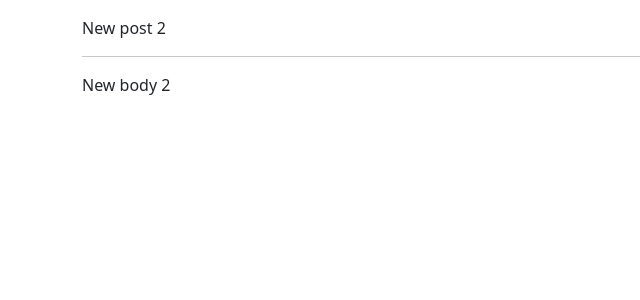
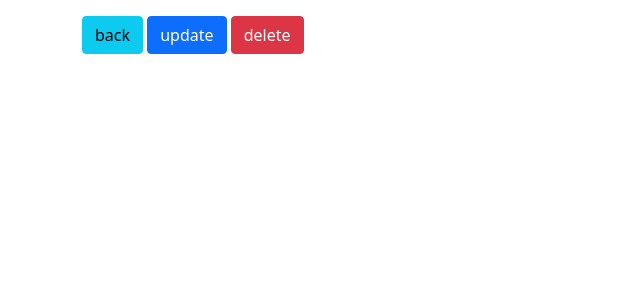
Before and after one commit to Mike-Lemelin/SENG2040-A4, a Django app: page /14/ in a window 1280 px wide. Shown: the top 300 px of the page, without its empty margins (0-640 px from the left). Run offline with Django 5.2, Linux system fonts and the light colour scheme; data comes from the database, SQL or seed files in the repository; some libraries are stand-ins or nearby versions.

Commit message:
Added back button functionality in the details pages

```diff
--- /dev/null
+++ b/dj_ajax/src/posts/static/posts/detail.js
@@ -0,0 +1,5 @@
+const backBtn = document.getElementById('back-btn')
+
+backBtn.addEventListener('click', ()=> {
+    history.back()
+})
--- a/dj_ajax/src/posts/templates/posts/detail.html
+++ b/dj_ajax/src/posts/templates/posts/detail.html
@@ -1,14 +1,18 @@
 {% extends "base.html" %}
+{% load static %}
 
 {% block scripts %}
+ <script src="{% static 'posts/detail.js' %}" defer></script>
 {% endblock scripts %}
 
-{% block title %}
-{{obj.title}} detail
-{% endblock title%}
+{% block title %}{{obj.title}} detail {% endblock title%}
 
 {% block content %}
-{{obj.title}}
-<hr>
-{{obj.body}}
+    <button id="back-btn" class="btn btn-info">back</button>
+    <button id="update-btn" class="btn btn-primary">update</button>
+    <button id="delete-btn" class="btn btn-danger">delete</button>
+    <div id="spinner-box" class="text-center">
+        <div id="spinner-border" role="status"></div>
+    </div>
+    <div class="mt-1" id="post-box"></div>
 {% endblock content%}
```
